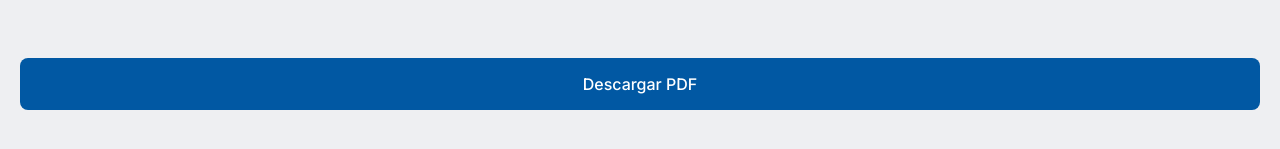
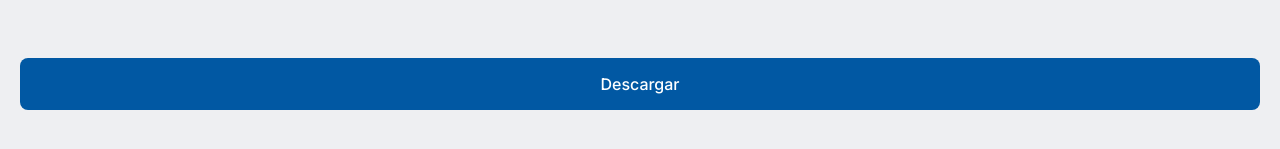
Before and after one commit to teamVoltix/voltix-front, an Angular app: page /measurement-compare in a window 1280 px wide. Shown: the part 887-1036 px from the top of the page. Built offline with nearby package versions, Linux system fonts and the light colour scheme.

Commit message:
feat: add reportDownload to measurement compare and search

```diff
--- a/src/app/internal-measurements/components/measurement-compare/measurement-compare.component.html
+++ b/src/app/internal-measurements/components/measurement-compare/measurement-compare.component.html
@@ -99,8 +99,8 @@
       </table>
     </div>
 
-
-    <app-button class="block mt-[60px]" text="Descargar PDF"></app-button>
+    <app-button class="block mt-[60px]" text="Descargar" (click)="showModal()"></app-button>
+    <app-report-download></app-report-download>
 
   </section>
 
--- a/src/app/internal-measurements/components/measurement-compare/measurement-compare.component.ts
+++ b/src/app/internal-measurements/components/measurement-compare/measurement-compare.component.ts
@@ -1,14 +1,23 @@
 import { Component } from '@angular/core';
+import { ReportDownloadComponent } from '../report-download/report-download.component';
 import { ButtonComponent } from '../../../core/components/button/button.component';
+import { ReportService } from '../../services/report-service/report.service';
 
 @Component({
   selector: 'app-measurement-compare',
   standalone: true,
-  imports: [ButtonComponent],
+  imports: [ButtonComponent, ReportDownloadComponent],
   templateUrl: './measurement-compare.component.html',
   styleUrl: './measurement-compare.component.css',
 })
 export class MeasurementCompareComponent {
+
+  constructor(private reportService: ReportService){}
+
+  showModal(){
+    this.reportService.showModal();
+  }
+
   //TODO: quitar cuando se conecte al backend
   invoiceData = {
     id: '664705',
--- a/src/app/internal-measurements/components/measurement-search/measurement-search.component.html
+++ b/src/app/internal-measurements/components/measurement-search/measurement-search.component.html
@@ -21,11 +21,12 @@
       <section class="flex items-center justify-between bg-neutral-100 rounded px-4 py-[10px] mb-3">
         <input id="measurement.id" type="checkbox" value="" [checked]="isAllChecked()" (change)="checkedAll()"
           class="w-4 h-4 !text-primary bg-white !border-neutral-200 rounded focus:ring-transparent focus:ring-0">
-        <div class="flex items-center gap-2">
+        <div class="flex items-center gap-2" (click)="showModal()">
           <img src="/assets/icons/download.svg" alt="icono para descargar">
           <p class="text-dark-text text-base font-medium">Descargar</p>
         </div>
       </section>
+      <app-report-download></app-report-download>
 
       @for (measurement of paginatedItems; track $index) {
       <sextion class="flex items-center justify-between py-2 px-4 mb-[10px] rounded" [ngClass]="{
@@ -53,7 +54,8 @@
           }" class="text-xs font-medium">{{measurement.compare}}</p>
         </div>
 
-        <img class="rotate-180" src="/assets/icons/blackBackButton.svg" alt="flecha para ir a medición" (click)="goToDetail(measurement.id)">
+        <img class="rotate-180" src="/assets/icons/blackBackButton.svg" alt="flecha para ir a medición"
+          (click)="goToDetail(measurement.id)">
       </sextion>
       }
     </section>
@@ -78,7 +80,8 @@
         @for (page of pageNumbers; track $index) {
         <li>
           <a href="#" (click)="goToPage($event, page)"
-            class="w-6 h-6 rounded flex items-center justify-center text-base text-neutral-500" [ngClass]="{'bg-primary text-white': currentPage === page}">
+            class="w-6 h-6 rounded flex items-center justify-center text-base text-neutral-500"
+            [ngClass]="{'bg-primary text-white': currentPage === page}">
             {{ page }}
           </a>
         </li>
@@ -98,5 +101,4 @@
       </ul>
     </nav>
   </section>
-
 </div>
--- a/src/app/internal-measurements/components/measurement-search/measurement-search.component.ts
+++ b/src/app/internal-measurements/components/measurement-search/measurement-search.component.ts
@@ -3,11 +3,13 @@ import { Component, inject } from '@angular/core';
 import { Measurement } from '../../../model/measurement';
 import { Router } from '@angular/router';
 import { MeasurementService } from '../../services/measurement-service/measurement.service';
+import { ReportService } from '../../services/report-service/report.service';
+import { ReportDownloadComponent } from '../report-download/report-download.component';
 
 @Component({
   selector: 'app-measurement-search',
   standalone: true,
-  imports: [CommonModule],
+  imports: [CommonModule, ReportDownloadComponent],
   templateUrl: './measurement-search.component.html',
   styleUrl: './measurement-search.component.css',
 })
@@ -19,6 +21,7 @@ export class MeasurementSearchComponent {
 
   router = inject(Router);
   measurementService = inject(MeasurementService);
+  reportService = inject(ReportService);
 
   ngOnInit() {
     this.measurementService.getAllMeasurements().subscribe(measurements => {
@@ -76,4 +79,9 @@ export class MeasurementSearchComponent {
   goToDetail(measurementId: number) {
     this.router.navigate([`measurement-search/${measurementId.toString()}`]);
   }
+
+
+  showModal(){
+    this.reportService.showModal();
+  }
 }
```
